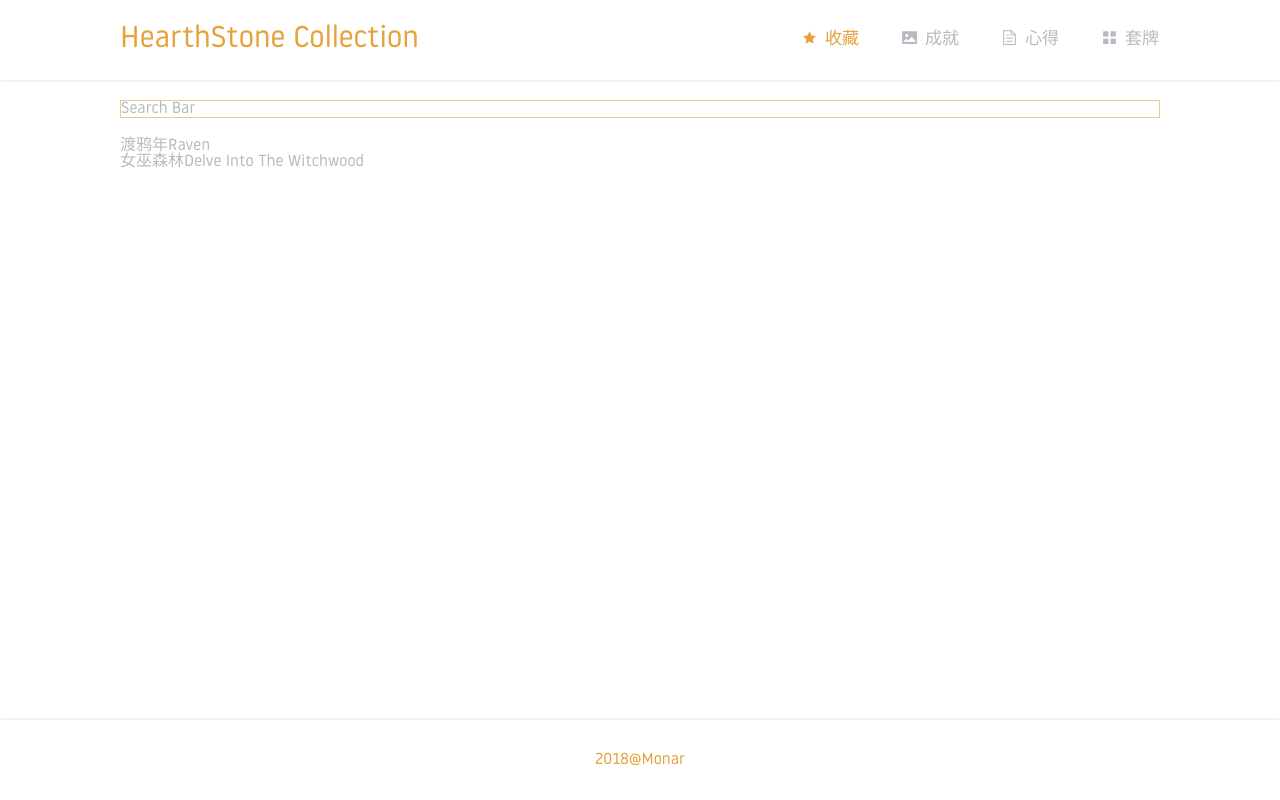
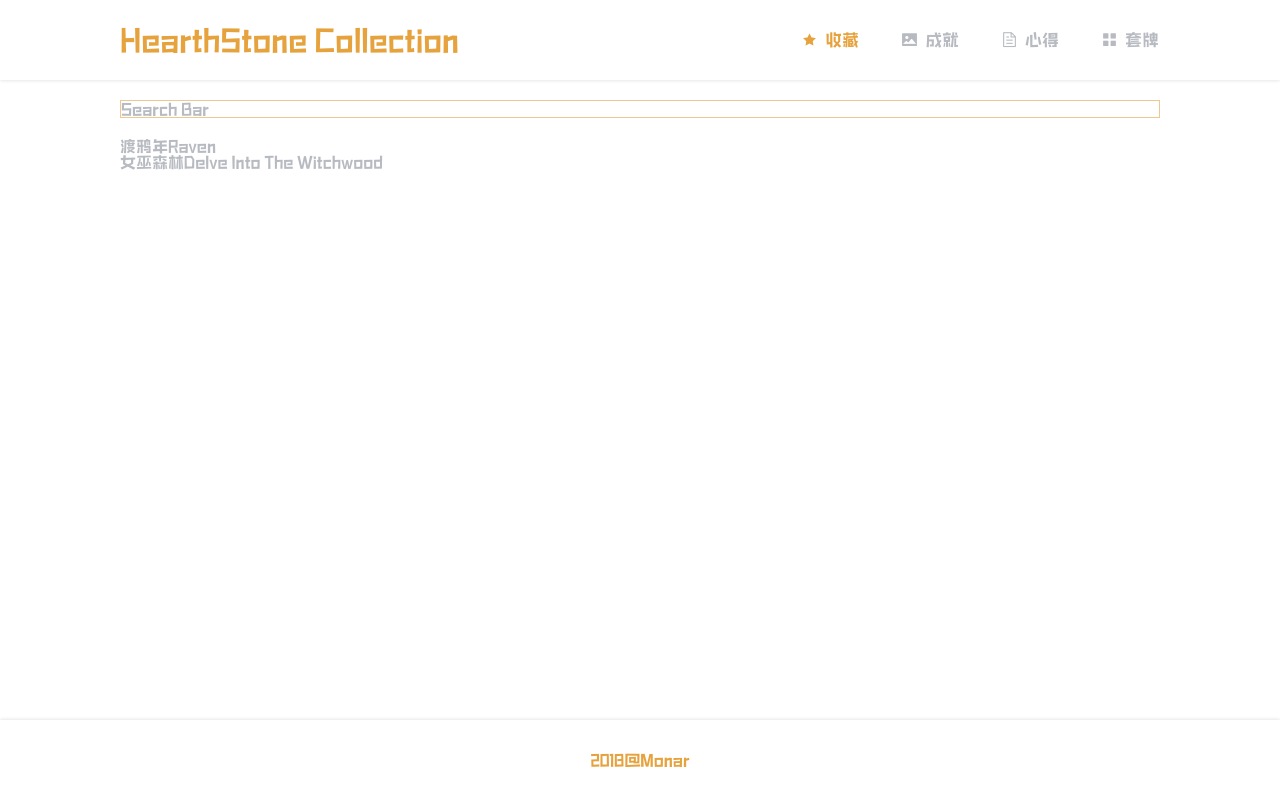
Before and after one commit to PyMonar/hs-collection-fe, a Vue app: page / in a window 1280 px wide. Built offline with nearby package versions, Linux system fonts and the light colour scheme.

Commit message:
add benmo font

```diff
--- a/src/App.vue
+++ b/src/App.vue
@@ -59,7 +59,7 @@
   -webkit-font-smoothing: antialiased;
   -moz-osx-font-smoothing: grayscale;
   color: #b7bac0;
-  font-family: 'Nowayround';
+  font-family: 'benmo';
 }
 
 #nav {
--- a/src/assets/styles/common.css
+++ b/src/assets/styles/common.css
@@ -16,6 +16,12 @@
   font-style: normal;
 }
 
+@font-face {
+  font-family: 'benmo';
+  src: url('../fonts/benmo.ttf');
+  font-style: normal;
+}
+
 ::selection {
   background: #48d436;
   color: #ffffff;
--- a/src/components/Collection.vue
+++ b/src/components/Collection.vue
@@ -47,6 +47,7 @@
 
 #cards-panel {
   margin-top: 20px;
+  font-family: 'benmo';
 }
 
 #search-panel {
```
Also changed, not shown: src/assets/fonts/benmo.ttf (added).
